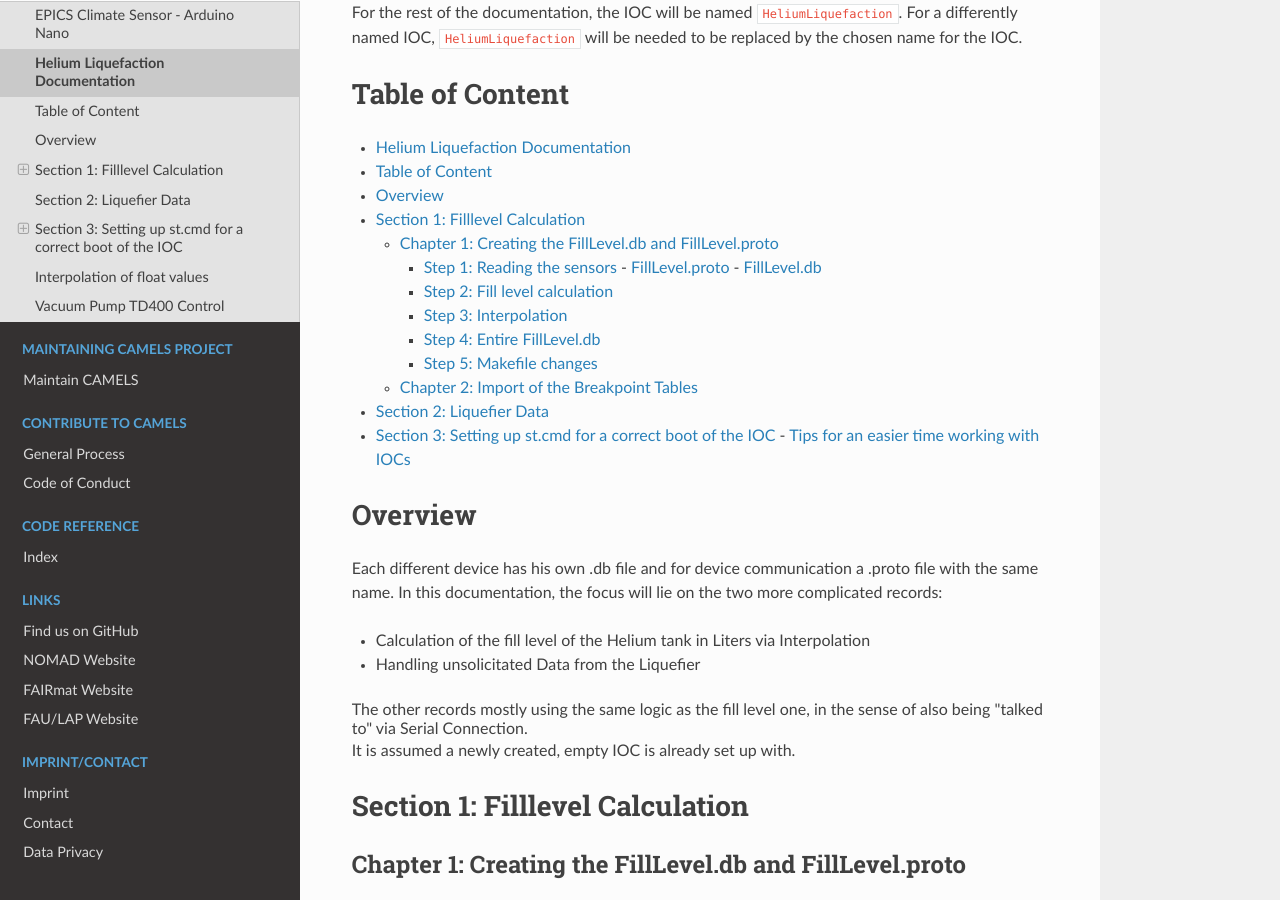
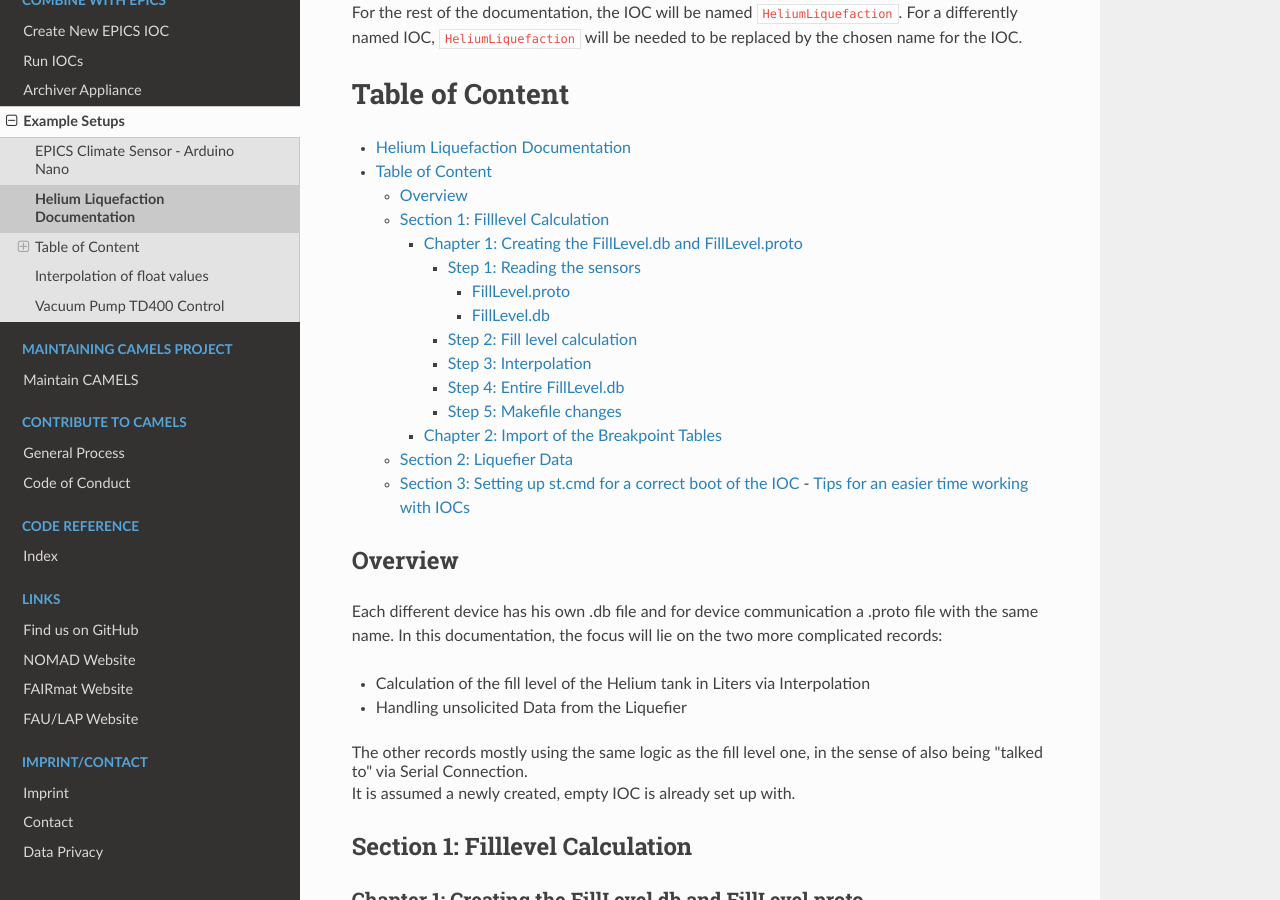
Before and after one commit to FAU-LAP/NOMAD-CAMELS, a Sphinx documentation site: the page built from docs/source/doc/epics/HeliumLiquefaction.md, in a window 1280 px wide and 900 px high, scrolled down 375 px. Built offline with Sphinx 7.4.7 and the Read the Docs theme 2.0.0, drawn with Linux system fonts in a browser that asks for light colours; pages that are not in the unit, such as notebooks, are missing from menus.

Commit message:
small updated

````diff
--- a/docs/source/doc/epics/HeliumLiquefaction.md
+++ b/docs/source/doc/epics/HeliumLiquefaction.md
@@ -17,29 +17,29 @@
 <!-- TOC -->
 - [Helium Liquefaction Documentation](#helium-liquefaction-documentation)
 - [Table of Content](#table-of-content)
-- [Overview](#overview)
-- [Section 1: Filllevel Calculation](#section-1-filllevel-calculation)
-  - [Chapter 1: Creating the FillLevel.db and FillLevel.proto](#chapter-1-creating-the-fillleveldb-and-filllevelproto)
-    - [Step 1: Reading the sensors](#step-1-reading-the-sensors)
+  - [Overview](#overview)
+  - [Section 1: Filllevel Calculation](#section-1-filllevel-calculation)
+    - [Chapter 1: Creating the FillLevel.db and FillLevel.proto](#chapter-1-creating-the-fillleveldb-and-filllevelproto)
+      - [Step 1: Reading the sensors](#step-1-reading-the-sensors)
           - [FillLevel.proto](#filllevelproto)
           - [FillLevel.db](#fillleveldb)
-    - [Step 2: Fill level calculation](#step-2-fill-level-calculation)
-    - [Step 3: Interpolation](#step-3-interpolation)
-    - [Step 4: Entire FillLevel.db](#step-4-entire-fillleveldb)
-    - [Step 5: Makefile changes](#step-5-makefile-changes)
-  - [Chapter 2: Import of the Breakpoint Tables](#chapter-2-import-of-the-breakpoint-tables)
-- [Section 2: Liquefier Data](#section-2-liquefier-data)
-- [Section 3: Setting up st.cmd for a correct boot of the IOC](#section-3-setting-up-stcmd-for-a-correct-boot-of-the-ioc)
+      - [Step 2: Fill level calculation](#step-2-fill-level-calculation)
+      - [Step 3: Interpolation](#step-3-interpolation)
+      - [Step 4: Entire FillLevel.db](#step-4-entire-fillleveldb)
+      - [Step 5: Makefile changes](#step-5-makefile-changes)
+    - [Chapter 2: Import of the Breakpoint Tables](#chapter-2-import-of-the-breakpoint-tables)
+  - [Section 2: Liquefier Data](#section-2-liquefier-data)
+  - [Section 3: Setting up st.cmd for a correct boot of the IOC](#section-3-setting-up-stcmd-for-a-correct-boot-of-the-ioc)
         - [Tips for an easier time working with IOCs](#tips-for-an-easier-time-working-with-iocs)
 <!-- TOC -->
 
-# Overview
+## Overview
 
 Each different device has his own .db file and for device communication a .proto file with the same name.
 In this documentation, the focus will lie on the two more complicated records:
 <ul>
     <li>Calculation of the fill level of the Helium tank in Liters via Interpolation</li>
-    <li>Handling unsolicitated Data from the Liquefier</li>
+    <li>Handling unsolicited Data from the Liquefier</li>
 </ul>
 The other records mostly using the same logic as the fill level one, in the sense of also being "talked to" via Serial Connection.
 
@@ -47,9 +47,9 @@
 
 
 
-# Section 1: Filllevel Calculation
+## Section 1: Filllevel Calculation
 
-## Chapter 1: Creating the FillLevel.db and FillLevel.proto
+### Chapter 1: Creating the FillLevel.db and FillLevel.proto
 
 First, a short explanation of how the fill level calculation works: Two sensors, being vertically offset and sensor 2 being the one closer to the bottom, cover the
 entire tank and measure their percentage of being submerged in liquid helium, giving back a value of 100% if they are fully
@@ -66,7 +66,7 @@
 2. Calculate the fill level in millimeters
 3. Interpolate
 
-### Step 1: Reading the sensors
+#### Step 1: Reading the sensors
 
 The first step is to understand the device protocoll, i.e. how to talk to it and how responses are formatted. Check the
 device manual for instructions. Also, with programms like CuteCom ([their GitHub](https://github.com/oudream/cutecom))
@@ -141,7 +141,7 @@
 
 With this, the sensor reading is complete.
 
-### Step 2: Fill level calculation
+#### Step 2: Fill level calculation
 To calculate the fill level, a `calcout` record is used. This record uses up to 12 inputs and writes the result of the calculation in another record.
 The record should look like this:
 ```
@@ -184,7 +184,7 @@
 
 Now, the record `FillLevel:filllevelMM` contains the current level of the helium tank in millimeters.
 
-### Step 3: Interpolation
+#### Step 3: Interpolation
 Theoretically, a single record would be all that is needed for the interpolation. It would read the value of the `FillLevel:filllevelMM` and interpolate with a breakpoint table.
 However, non-linear interpolations with these values here are a bit tricky in EPICS and need a bit of a workaround.
 Interpolation is a type of Linearization (used in the `FillLevel:sensor1` record to divide the value by 1000), that uses the RVAL field of a record.
@@ -238,7 +238,7 @@
 * `LINR` set to `filllevel` tells the record to use the breakpoint table `filllevel`
 * `DTYP` needs to be `Raw Soft Channel` again to use `RVAL`.
 
-### Step 4: Entire FillLevel.db
+#### Step 4: Entire FillLevel.db
 The completed file should then look like this:
 ```
 record(ai, FillLevel:sensor1)
@@ -305,7 +305,7 @@
 }
 ```
 
-### Step 5: Makefile changes
+#### Step 5: Makefile changes
 The `Makefile` in this folder needs to be changed to include the newly created files, so add
 ```
 DB += FillLevel.db
@@ -318,7 +318,7 @@
 #DB += xxx.db
 ```
 
-## Chapter 2: Import of the Breakpoint Tables
+### Chapter 2: Import of the Breakpoint Tables
 To make the breakpoint table used in the previously described record available, navigate to `HeliumLiquefaction/HeliumLiquefactionApp/src`.
 Firstly, the basic steps needed to import `StreamDevice` and `asyn`:
 Create a `drvHeliumLiquefaction.dbd` with the content
@@ -446,7 +446,7 @@
 #  ADD RULES AFTER THIS LINE
 ```
 
-# Section 2: Liquefier Data
+## Section 2: Liquefier Data
 
 The main particularity of the Liquefier is that it doesnt wait to a value request and responds with the requested value, instead it periodically broadcasts all values.
 These values consist of binary values `0` and `1` representing `Off` and `On` and analog values, for example Turbine Speed. Due to the values all being separated by long and different strings, records like `aai` or `waveform` are not advisable
@@ -518,7 +518,7 @@
 * in the next line, its the same with the value being matched, but it is ignored instead of saved. It is crucial for `StreamDevice` protocols where multiple values need to be saved from messages that every record "sees" every input but only matches the one actually needed for the record. Otherwise, record processing will not work correctly. It might seem as though values of records are updated, however monitoring of these records will fail.
 
 
-# Section 3: Setting up st.cmd for a correct boot of the IOC
+## Section 3: Setting up st.cmd for a correct boot of the IOC
 Now navigate to `/HeliumLiquefaction/iocBoot/iocHeliumLiquefaction`. There, edit the st.cmd to look like this:
 
 *Note: for completeness sake, the entire `st.cmd` is included, which therefor contains files not explained here but necessary for the complete Helium Liquefaction driver. They are however commented out, so they should not cause problems*
@@ -634,8 +634,8 @@
   * `var dbBptNotMonotonic 1` sets the breakpointtable below to be not monotonic.
   * `dbLoadRecords("dbd/filllevel.dbd")` loads the filllevel.dbd breakpoint table.
 
+##### Tips for an easier time working with IOCs
 
-##### Tips for an easier time working with IOCs
 Especially during working on a new `.db` and `.proto`, its often necessary to rebuild the IOC and restart it. To make that a bit faster, consider making an `mk.cmd` where the `st.cmd` is located with the following content:
 ```
 #!/bin/bash
````
Also changed, not shown: docs/source/doc/epics/RoomClimateSensorIOC.md (+2 -2 lines).
